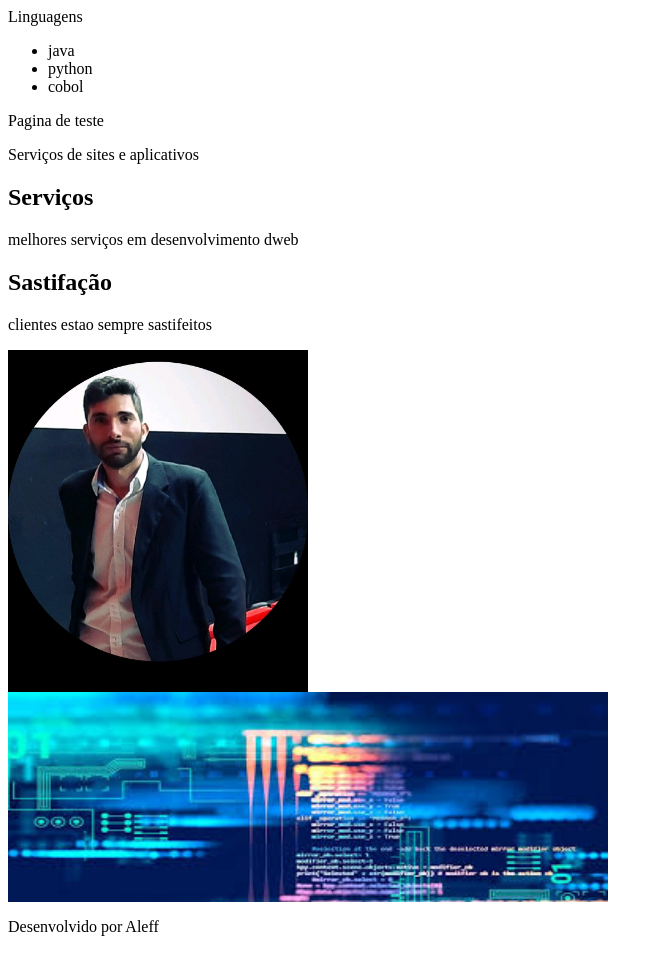
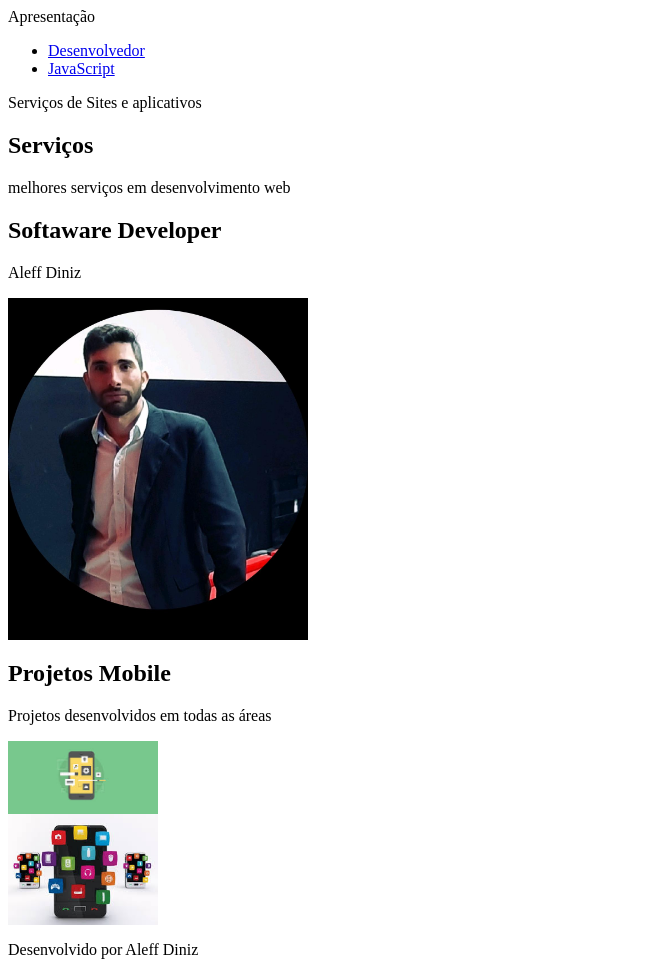
Before and after one commit to AleffTrajano/Html5-e-ccs, a plain HTML site: page index.html in a window 1280 px wide. Shown: the whole page, without its empty margins (0-663 px from the left). Before the commit the page ends 952 px from the top, so only its background shows below. Drawn offline with Linux system fonts and the light colour scheme.

Commit message:
divisoes e links

```diff
--- a/index.html
+++ b/index.html
@@ -1,44 +1,56 @@
 <html lang="pt-br">
     <head>
         <meta charset="utf-8">
-        <title>Teste</title>
+        <title>Apresentacao Aleff</title>
     </head>
     <body>
 
         <nav>
-            <p>Linguagens</p>
+            <p>Apresentação</p>
             <ul>
-                <li>java</li>
-                <li>python</li>
-                <li>cobol</li>
+
+                <li><a href="#developer">Desenvolvedor</a></li>
+                <li><a href ="#projetos">JavaScript</a></li>
+
             </ul>
         </nav>
-        <P>Pagina de teste</P>
 
         <header>
             <pagina teste 2020>
-            <p>Serviços de sites e aplicativos</p>
+            <p>Serviços de Sites e aplicativos</p>
         </header>
 
         <section id="serviços">
             <h2>Serviços</h2>
-            <p>melhores serviços em desenvolvimento dweb</p>
+            <p>melhores serviços em desenvolvimento web</p>
 
         </section>
 
-        <section id="clientes">
-            <h2>Sastifação</h2>
-            <p>clientes estao sempre sastifeitos</p>
+        <section id="developer">
+            <h2>Softaware Developer</h2>
+            <p>Aleff Diniz</p>
             <div>
             <img src="img/zap.jpeg" width="300px">
             </div>
+        </section>
+
+        <section id="projetos">
+            <h2>Projetos Mobile</h2>
+            <p>Projetos desenvolvidos em todas as áreas</p>
             <div>
-                <img src="img/images.jpg" width="600px">
+                <img src="img/app1.jpg" width="150px">
+            </div>
+            <div>
+                <img src="img/app2.jpg" width="150px">
+            </div>
+
+            <div>
+                <img src="">
             </div>
 
         </section>
         <footer>
-           <p>Desenvolvido por Aleff</p>
+           <p>Desenvolvido por Aleff Diniz</p>
         </footer>
     </body>
 
```
Also changed, not shown: img/app1.jpg (added), img/app2.jpg (added).
